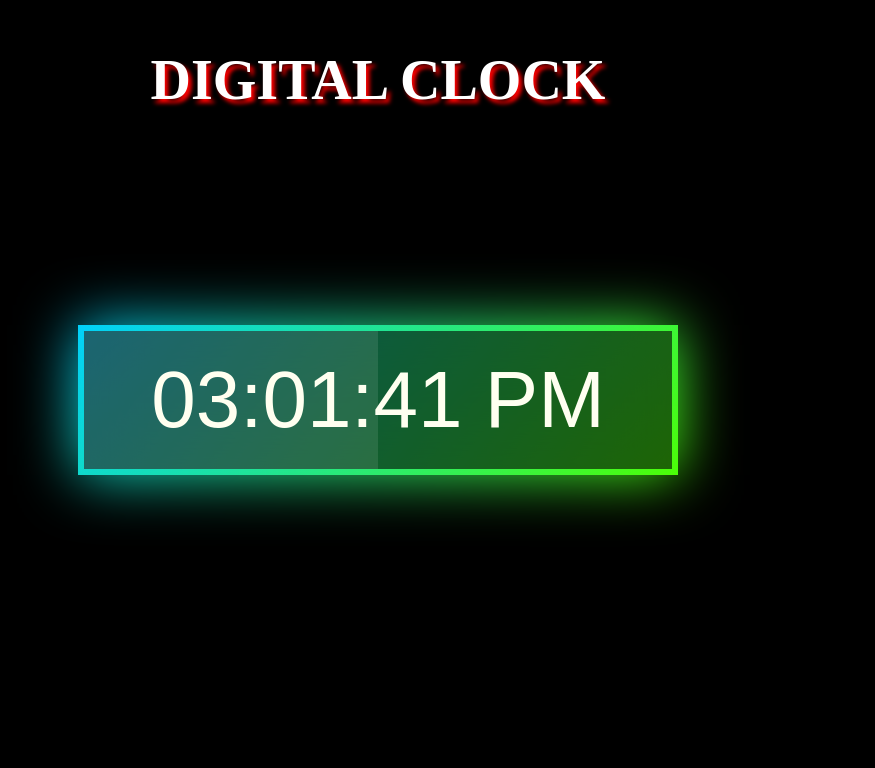
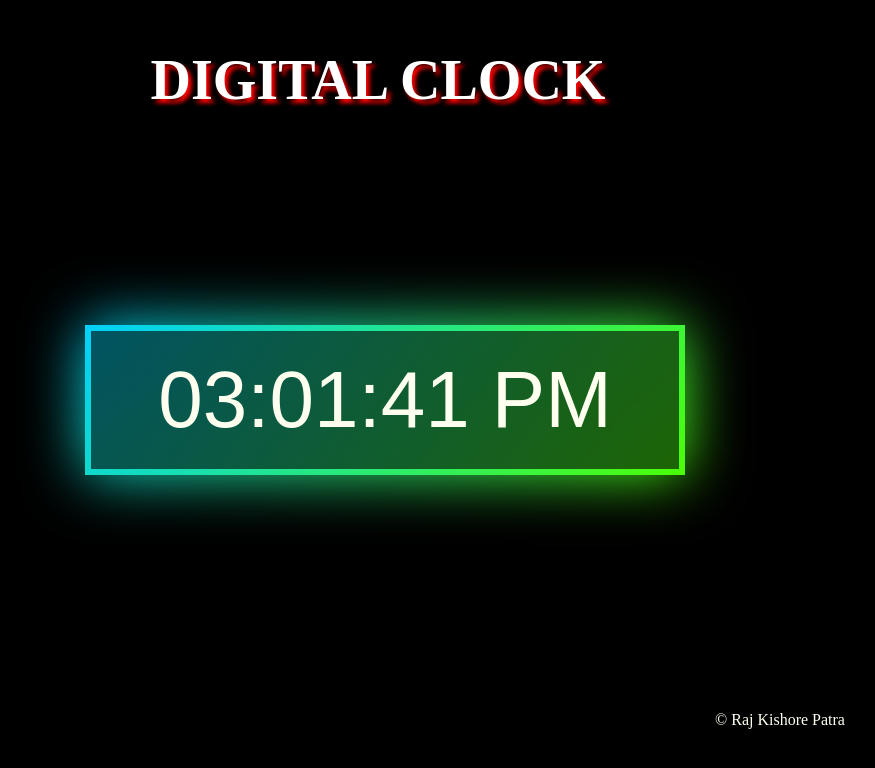
Before and after one commit to rajkishorepatra/Digital_Clock, a plain HTML site: page index.html in a window 1280 px wide. Shown: the whole page, without its empty margins (262-1137 px from the left). Drawn offline with Linux system fonts and the light colour scheme; a web font is replaced by a local one.

Commit message:
copyright

```diff
--- a/index.html
+++ b/index.html
@@ -19,6 +19,7 @@
             <div class="clock"></div>
         </div>
     </div>
+    <p><a href="https://www.linkedin.com/in/raj-kishore-patra-247044213/">© Raj Kishore Patra</a></p>
 </body>
 
 <script src="clock.js"></script>
--- a/style.css
+++ b/style.css
@@ -82,7 +82,6 @@ h1{
     left: 0;
     width: 50%;
     height: 100%;
-    background: rgba(255,255,255,0.1);
     pointer-events: none;
 }
 
@@ -95,3 +94,18 @@ h1{
     z-index: 10;
     padding: 20px 40px;
 }
+
+p{
+    margin-top: 40em;
+    margin-right: -9em;
+}
+
+a{
+    text-decoration: none;
+    color: ivory;
+}
+
+a:hover{
+    color: rgb(253, 222, 84);
+    cursor: pointer;
+}
```
